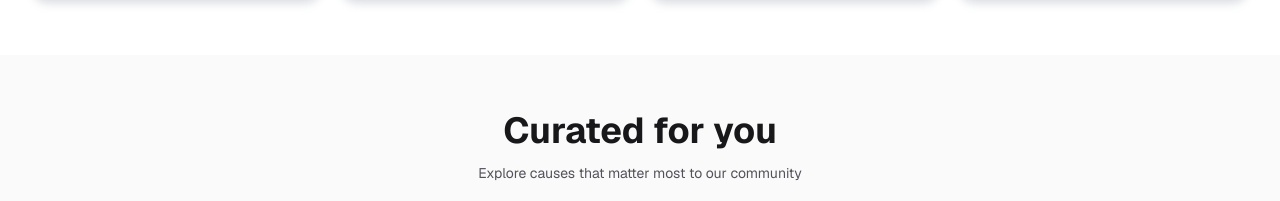
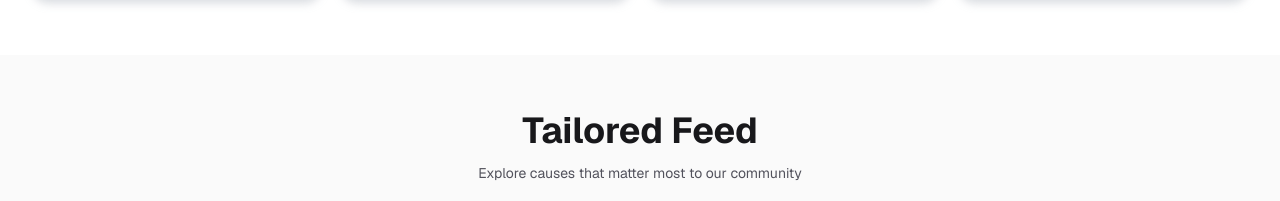
Before and after one commit to Akshi1277/tpf_frontend, a Next.js app: page / in a window 1280 px wide. Shown: the part 1956-2157 px from the top of the page. Built offline with nearby package versions, Linux system fonts and the light colour scheme; no server answers.

Commit message:
Curated for you text change to Tailored Feed

```diff
--- a/src/components/home/CuratedSection.jsx
+++ b/src/components/home/CuratedSection.jsx
@@ -133,7 +133,7 @@ export default function CuratedSection({ darkMode }) {
       <div className="max-w-7xl mx-auto px-4 sm:px-6 lg:px-8">
         <div className="text-center mb-10">
           <h2 className={`text-3xl md:text-4xl font-bold mb-3 ${COLORS.neutralHeading}`}>
-            Curated for you
+            Tailored Feed
           </h2>
           <p className={`text-sm ${COLORS.neutralBody}`}>
             Explore causes that matter most to our community
```
